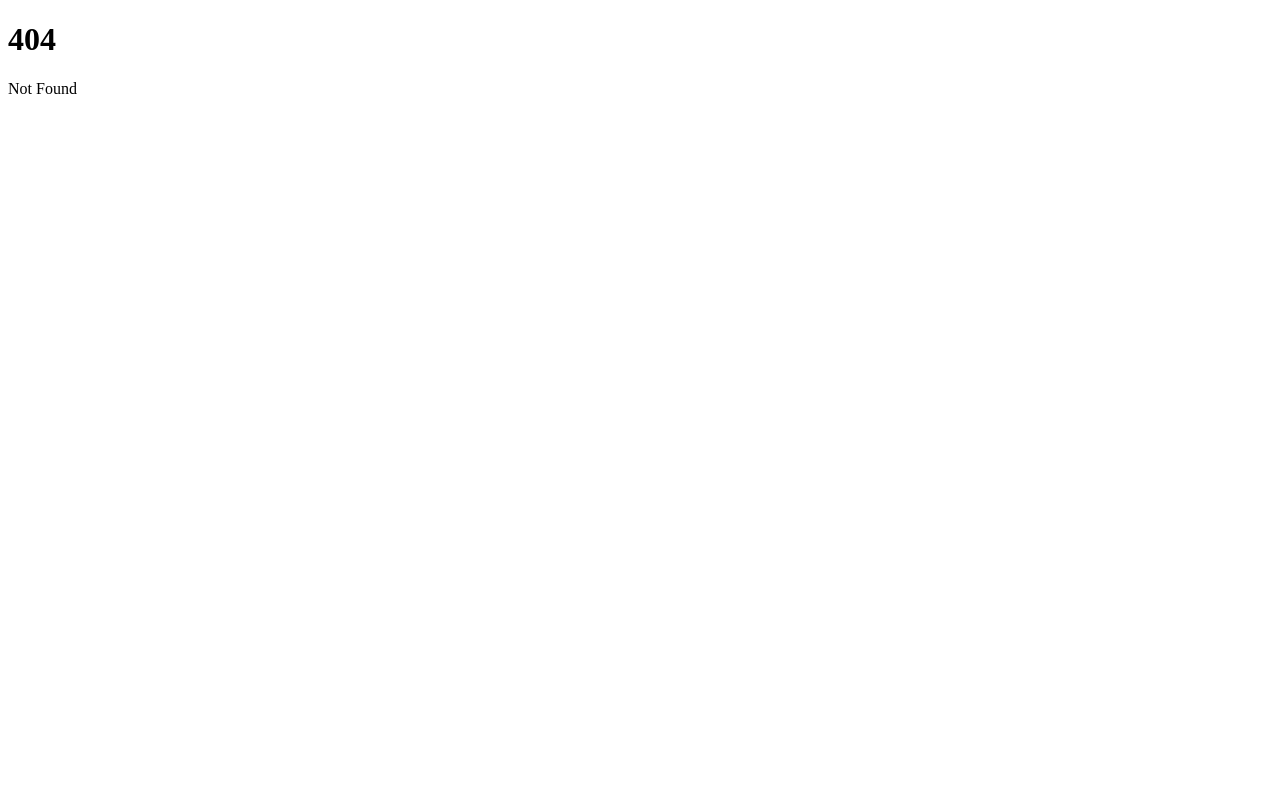
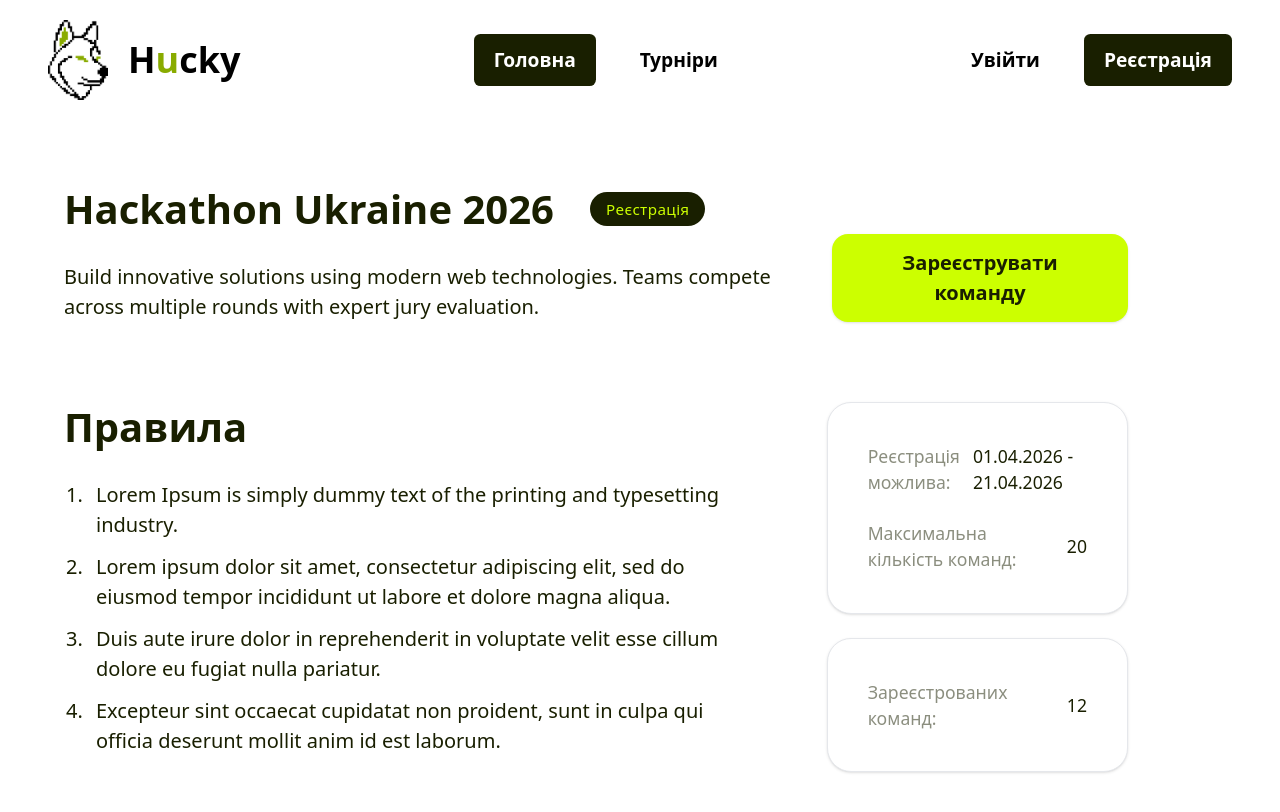
Before and after one commit to aidoteam10-art/Hucky, a SvelteKit app in the folder frontend/: page /tournaments/description in a window 1280 px wide. Before the commit this address had no page. Shown: the top 812 px of the page. Built offline with nearby package versions, Linux system fonts and the light colour scheme.

Commit message:
Створено сторiнку з описом турнiру для трьох статусiв: реєстрацiя, активний, завершений.

```diff
--- a/frontend/src/components/Link.svelte
+++ b/frontend/src/components/Link.svelte
@@ -9,7 +9,7 @@
     {href}
     class = "btn no-underline transition-all duration-300 ease-out flex items-center justify-center w-fit
     {size === 'md' ? 'text-[1.2rem] py-3 px-5 rounded-[0.4rem]' : ''}
-    {size === 'lg' ? 'text-[1.25rem] py-5 px-17.5 rounded' : ''}
+    {size === 'lg' ? 'text-[1.25rem] py-5 px-17.5 rounded-[0.6rem]' : ''}
     {variant === 'primary' ? 'font-semibold bg-[#191F00] text-white hover:bg-[#344100]' : ''}
     {variant === 'ghost' ? 'font-semibold hover:ring-1 hover:ring-[#191F00]' : ''}
     {variant === 'green' ? 'font-bold text-[#191F00] bg-linear-to-br from-[#BCEB01] to-[#EEFF00] hover:bg-linear-to-tl' : ''}
--- /dev/null
+++ b/frontend/src/routes/(app)/tournaments/description/+page.svelte
@@ -0,0 +1,141 @@
+<script>
+    import StateTag from "../../../../components/StateTag.svelte";
+    let current_state = "registration";
+
+    let tournament = {
+        name: "Hackathon Ukraine 2026",
+        status: current_state, // "registration" | "active" | "completed"
+        description: "Build innovative solutions using modern web technologies. Teams compete across multiple rounds with expert jury evaluation.",
+        startRegDate: "01.04.2026",
+        endRegDate: "21.04.2026",
+        startDate: "21.03.2024",
+        endDate: "30.04.2024",
+        teamsMaxNum: 20,
+        teamsNum: 12,
+        round: "MVP Development",
+        time: "30:23:50:23",
+        registeredTeams: [
+            { name: "Code Warriors", count: 3 },
+            { name: "Binary Bandits", count: 2 },
+            { name: "Pixel Pioners", count: 4 },
+            { name: "Hard Coders", count: 3 }
+        ],
+        rules: [
+            "Lorem Ipsum is simply dummy text of the printing and typesetting industry.",
+            "Lorem ipsum dolor sit amet, consectetur adipiscing elit, sed do eiusmod tempor incididunt ut labore et dolore magna aliqua.",
+            "Duis aute irure dolor in reprehenderit in voluptate velit esse cillum dolore eu fugiat nulla pariatur.",
+            "Excepteur sint occaecat cupidatat non proident, sunt in culpa qui officia deserunt mollit anim id est laborum."
+        ]
+    };
+</script>
+
+<main class = "w-full pl-16 pr-38 py-16 font-sans text-[#191F00]">
+    <section class="flex justify-between items-end mb-20">
+        <div class="max-w-2.2xl">
+            <div class="flex items-center gap-9 mb-7">
+                <h2 class="text-[2.5rem] font-bold leading-tight">{tournament.name}</h2>
+                <StateTag variant={current_state} />
+            </div>
+            <p class = "text-[1.25rem] w-3xl">{tournament.description}</p>
+        </div>
+        <div class="flex flex-col items-end">
+            {#if tournament.status === "registration"}
+                <button class="bg-[#CCFF00] hover:bg-[#A9D207] text-[#191F00] font-bold py-3.5 px-10 rounded-2xl text-[1.25rem] transition-all shadow-sm">
+                    Зареєструвати команду
+                </button>
+
+            {:else if tournament.status === "active"}
+                <div class="bg-[#CCFF00] px-10 py-8 rounded-[1.25rem] flex items-center gap-16 min-w-[450px]">
+                    <span class="text-[1.25rem] font-semibold text-[#191F00]">Проведення турніру:</span>
+                    <span class="text-[1.25rem] font-regular text-[#191F00]">{tournament.startDate} - {tournament.endDate}</span>
+                </div>
+
+            {:else if tournament.status === "completed"}
+                <div class="bg-white border border-[#E5E7EB] px-10 py-8 rounded-[1.25rem] flex items-center gap-16 min-w-[450px] shadow-sm">
+                    <span class="text-[1.25rem] font-semibold text-[#191F00]">Проведення турніру:</span>
+                    <span class="text-[1.25rem] font-regular text-[#191F00]">{tournament.startDate} - {tournament.endDate}</span>
+                </div>
+            {/if}
+        </div>
+    </section>
+
+    <div class="grid grid-cols-1 lg:grid-cols-3 gap-20">
+        <div class="lg:col-span-2 max-w-2xl">
+            <h2 class="text-[2.5rem] font-bold leading-tight mb-7">Правила</h2>
+            <ol class="space-y-3 list-decimal pl-6 text-[1.25rem]">
+                {#each tournament.rules as rule}
+                    <li class="pl-2">{rule}</li>
+                {/each}
+            </ol>
+        </div>
+
+        <div class="flex flex-col gap-6 items-end">
+            {#if tournament.status === "registration"}
+                <div class="border border-[#E5E7EB] rounded-[1.5rem] p-10 bg-white shadow-sm w-full max-w-[650px]">
+                    <div class="flex justify-between items-center mb-6">
+                        <span class="text-[1.1rem] opacity-50">Реєстрація можлива:</span>
+                        <span class="text-[1.1rem] font-regular">{tournament.startRegDate} - {tournament.endRegDate}</span>
+                    </div>
+                    <div class="flex justify-between items-center">
+                        <span class="text-[1.1rem] opacity-50">Максимальна кількість команд:</span>
+                        <span class="text-[1.1rem] font-regular">{tournament.teamsMaxNum}</span>
+                    </div>
+                </div>
+
+                <div class="border border-[#E5E7EB] rounded-[1.5rem] p-10 bg-white shadow-sm flex justify-between items-center w-full max-w-[350px]">
+                    <span class="text-[1.1rem] opacity-50">Зареєстрованих команд:</span>
+                    <span class="text-[1.1rem] font-regular">{tournament.teamsNum}</span>
+                </div>
+            {:else}
+                <div class="border border-[#E5E7EB] rounded-[1.5rem] p-10 bg-white shadow-sm w-full max-w-[450px]">
+                    <div class="flex justify-between items-center mb-8">
+                        <span class="text-[1.15rem] font-semibold">Зареєстрованих команд:</span>
+                        <span class="text-[1.25rem] font-semibold">{tournament.teamsNum}</span>
+                    </div>
+
+                    <div class="space-y-5">
+                        {#each tournament.registeredTeams as team}
+                            <div class="flex justify-between items-center">
+                                <span class="text-[1.1rem] opacity-80">{team.name}</span>
+                                <span class="text-[1rem] opacity-40">{team.count} учасники</span>
+                            </div>
+                        {/each}
+                    </div>
+
+                    <div class="mt-8 flex justify-center gap-1 opacity-30 italic font-bold text-xl">...</div>
+                </div>
+            {/if}
+        </div>
+    </div>
+
+    {#if tournament.status === "active"}
+        <div class="bg-[#191F00] rounded-[2rem] p-16 mt-14 flex justify-between items-center text-white">
+            <div>
+                <h3 class="text-[1.6rem] font-bold mb-8">Раунд 1: {tournament.round}</h3>
+                <div class="flex gap-12">
+                    <button class="bg-white text-[#191F00] font-bold py-3.5 px-8 rounded-xl text-[1.1rem] hover:bg-[#CBCBCB] transition-all">
+                        Подивитися завдання
+                    </button>
+                    <button class="bg-[#CCFF00] text-[#191F00] font-bold py-3.5 px-8 rounded-xl text-[1.1rem] hover:bg-[#A9D207] transition-all">
+                        Здати роботу
+                    </button>
+                </div>
+            </div>
+
+            <div class="text-right">
+                <p class="text-[1.1rem] opacity-80 mb-5">Часу залишилося</p>
+                <p class="text-[2.5rem] font-bold tracking-wider leading-none">{tournament.time}</p>
+            </div>
+        </div>
+    {/if}
+
+    {#if tournament.status === "completed"}
+        <div class="flex justify-center mt-10">
+            <a href="/tournaments/results" class="bg-[#CCFF00] hover:bg-[#A9D207] text-[#191F00] font-bold py-4 px-12 rounded-2xl text-[1.25rem] transition-all">
+                Перейти до результатів
+            </a>
+        </div>
+    {/if}
+
+
+</main>
```
